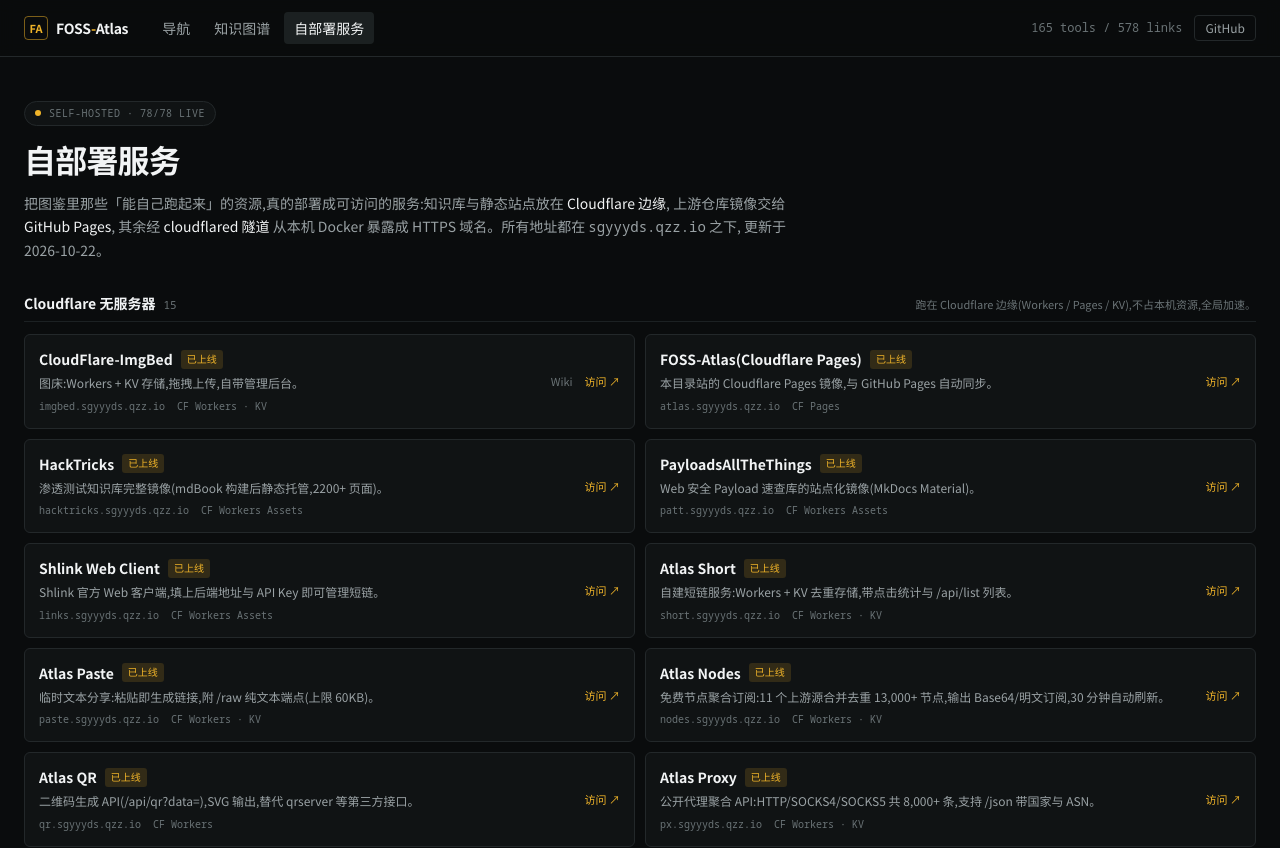
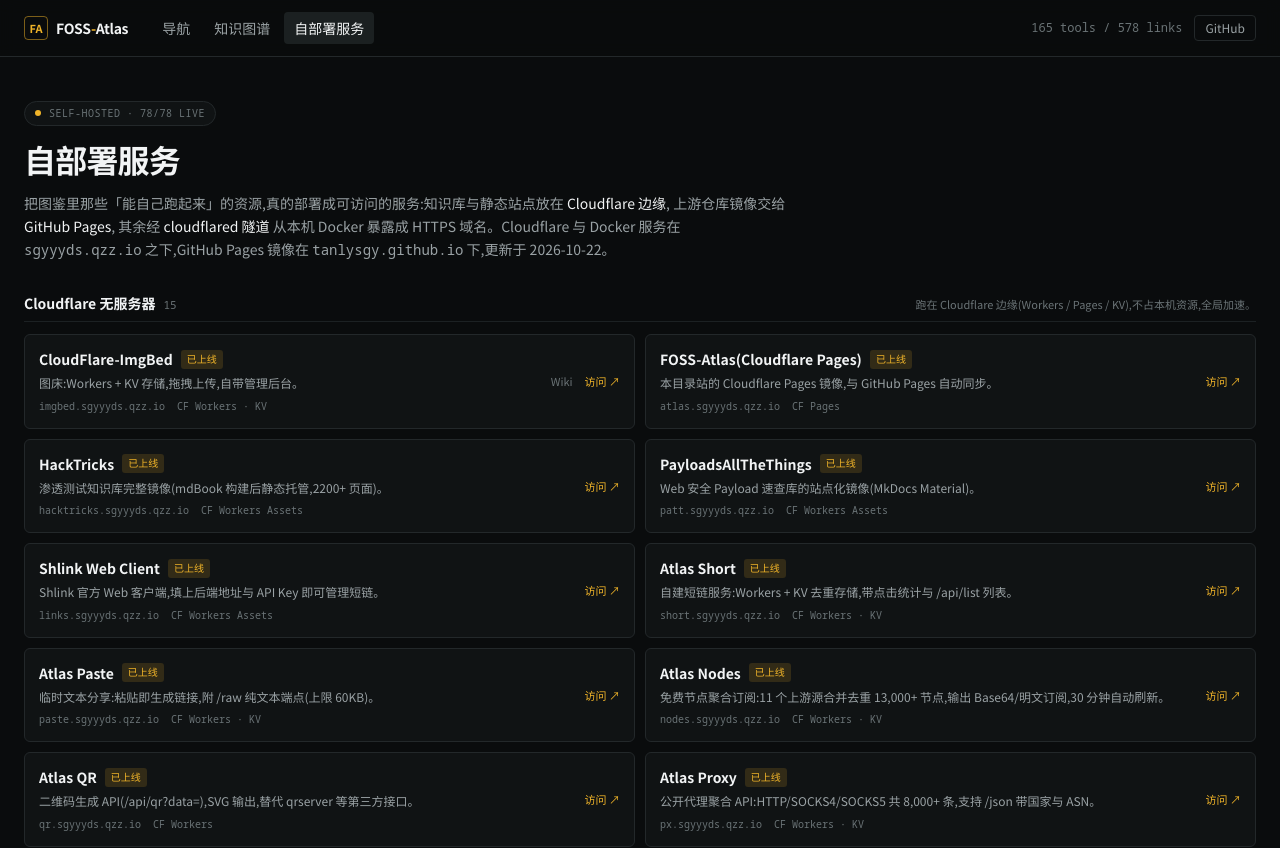
Before and after one commit to StanlySGY/FOSS-Atlas, a React (Vite) app: page /deployed in a window 1280 px wide. Shown: the top 848 px of the page. Built offline with nearby package versions, Linux system fonts and the light colour scheme.

Commit message:
fix(deployed): state the GitHub Pages host accurately
The intro claimed every address lived under sgyyyds.qzz.io, but the
GitHub Pages mirrors are served from tanlysgy.github.io.

```diff
--- a/src/pages/Deployed.jsx
+++ b/src/pages/Deployed.jsx
@@ -90,8 +90,9 @@
           <span className="text-[var(--text-strong)]"> Cloudflare 边缘</span>,
           上游仓库镜像交给 <span className="text-[var(--text-strong)]">GitHub Pages</span>,
           其余经 <span className="text-[var(--text-strong)]">cloudflared 隧道</span> 从本机 Docker
-          暴露成 HTTPS 域名。所有地址都在 <span className="mono">{deployed.host}</span> 之下,
-          更新于 {deployed.updated}。
+          暴露成 HTTPS 域名。Cloudflare 与 Docker 服务在{' '}
+          <span className="mono">{deployed.host}</span> 之下,GitHub Pages 镜像在{' '}
+          <span className="mono">tanlysgy.github.io</span> 下,更新于 {deployed.updated}。
         </p>
       </section>
 
```
